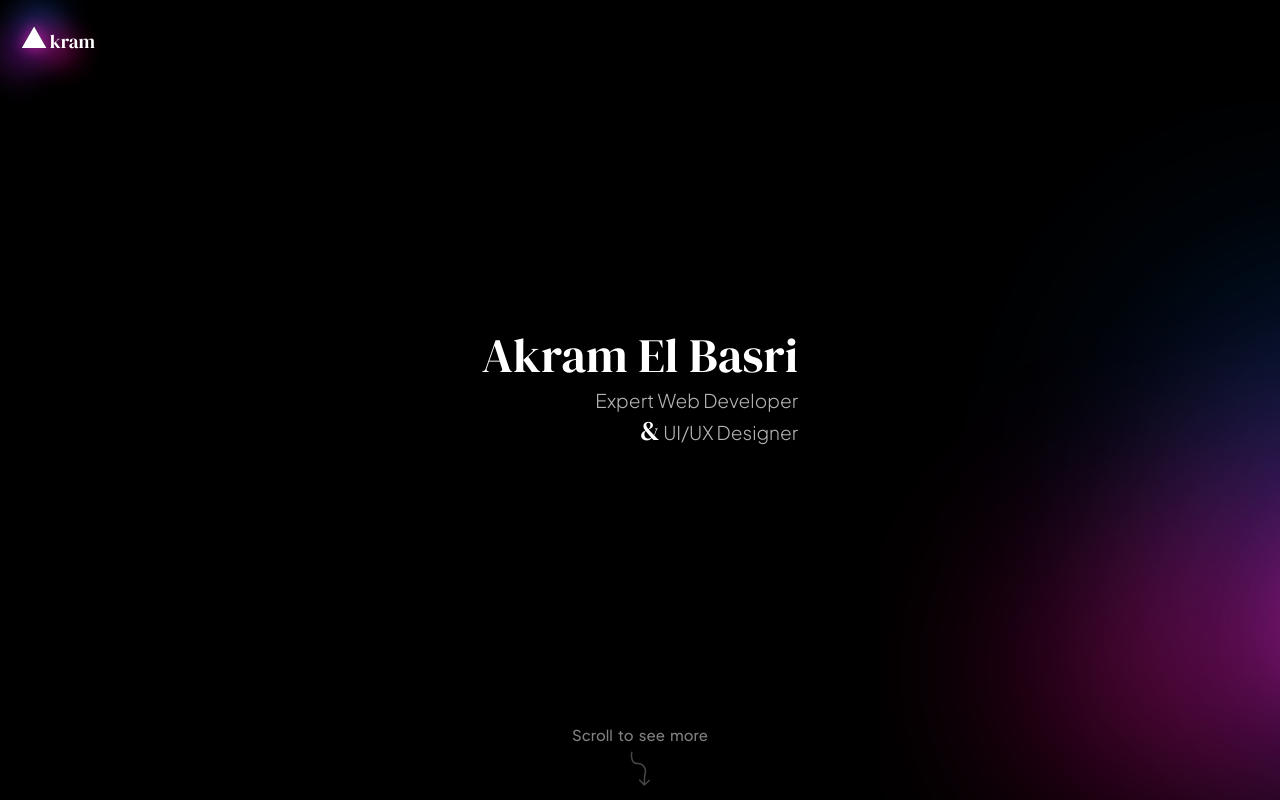
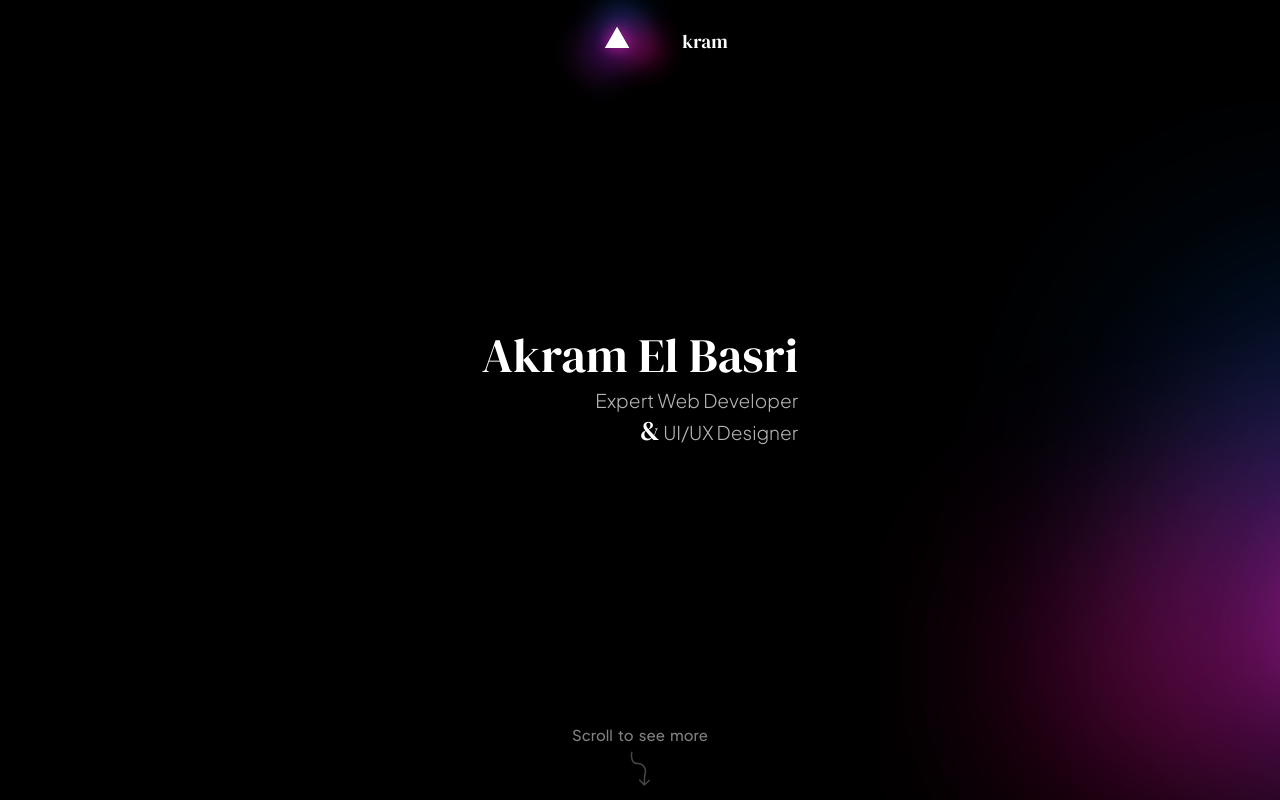
Before and after one commit to akramthedev/new-portfolio, a React (Create React App) app: page / in a window 1280 px wide. Shown: the top 800 px of the page. Built offline with nearby package versions, Linux system fonts and the light colour scheme; a web font is replaced by a local one.

Commit message:
Update index.css

```diff
--- a/src/Components/index.css
+++ b/src/Components/index.css
@@ -20,7 +20,7 @@
     display: flex;
     top: 0;
     align-items: center;
-    justify-content: space-between;
+    justify-content: center;
     position: fixed;
     background-color: black !important;
     z-index: 9999999;
@@ -32,8 +32,6 @@
     transition: 0.3s all ease-in-out;
     height: 130px;
     width:  130px;
-    position: absolute;
-    left: -2.18rem;
 }
 
 .navbar .showImgLogoNav{
@@ -79,8 +77,6 @@
     color: white;
     font-size: 19px;
     z-index: 3;
-    position: absolute;
-    left: 3.55rem;
     font-weight: 500;
     margin-top: 0.2rem;
     font-family: "DM Serif Display", serif;
@@ -594,3 +590,19 @@
   text-decoration: none;
   color: white;
 }
+
+.uiuiuii{
+  height: 100%;
+  width: 40px;
+  display: flex;
+  align-items: center;
+  position: relative !important;
+}
+.uiuiuii img{
+  left: -67px !important;
+  position: absolute !important;
+}
+.uiuiuii .spanName{
+  position: absolute !important;
+  left: 14px !important;
+}
```
